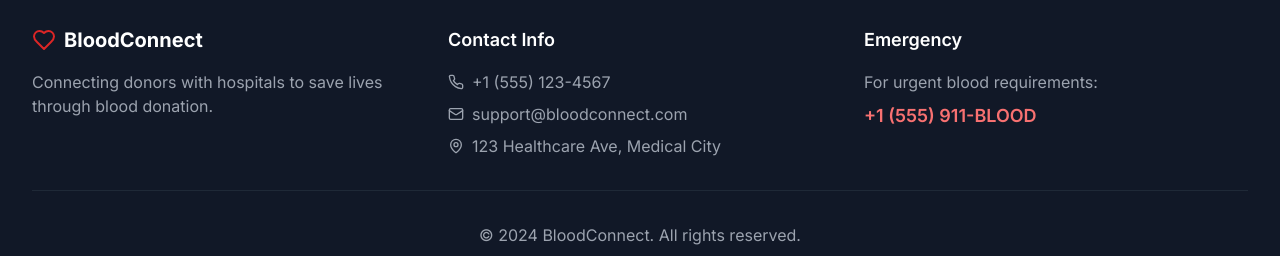
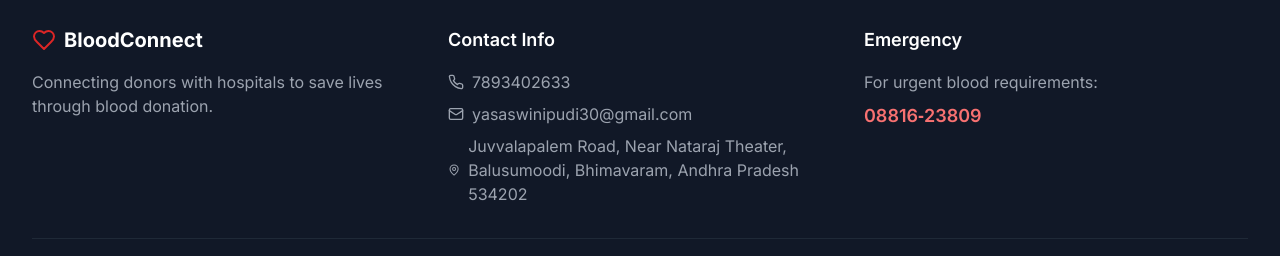
Before and after one commit to Sreejamanthena/Blood-App, a Next.js app: page / in a window 1280 px wide. Shown: the part 1607-1863 px from the top of the page. Built offline with nearby package versions, Linux system fonts and the light colour scheme; no server answers.

Commit message:
Update page.tsx
I have modified footer section and changed ui attractively

```diff
--- a/app/page.tsx
+++ b/app/page.tsx
@@ -189,22 +189,22 @@ export default function LandingPage() {
               <div className="space-y-2">
                 <div className="flex items-center space-x-2">
                   <Phone className="h-4 w-4 text-gray-400" />
-                  <span className="text-gray-400">+1 (555) 123-4567</span>
+                  <span className="text-gray-400">7893402633</span>
                 </div>
                 <div className="flex items-center space-x-2">
                   <Mail className="h-4 w-4 text-gray-400" />
-                  <span className="text-gray-400">support@bloodconnect.com</span>
+                  <span className="text-gray-400">yasaswinipudi30@gmail.com</span>
                 </div>
                 <div className="flex items-center space-x-2">
-                  <MapPin className="h-4 w-4 text-gray-400" />
-                  <span className="text-gray-400">123 Healthcare Ave, Medical City</span>
+                  <MapPin className="h-6 w-6 text-gray-400" />
+                  <span className="text-gray-400">Juvvalapalem Road, Near Nataraj Theater, Balusumoodi, Bhimavaram, Andhra Pradesh 534202</span>
                 </div>
               </div>
             </div>
             <div>
               <h3 className="text-lg font-semibold mb-4">Emergency</h3>
               <p className="text-gray-400 mb-2">For urgent blood requirements:</p>
-              <p className="text-red-400 font-semibold text-lg">+1 (555) 911-BLOOD</p>
+              <p className="text-red-400 font-semibold text-lg">08816‑23809</p>
             </div>
           </div>
           <div className="border-t border-gray-800 mt-8 pt-8 text-center">
```
